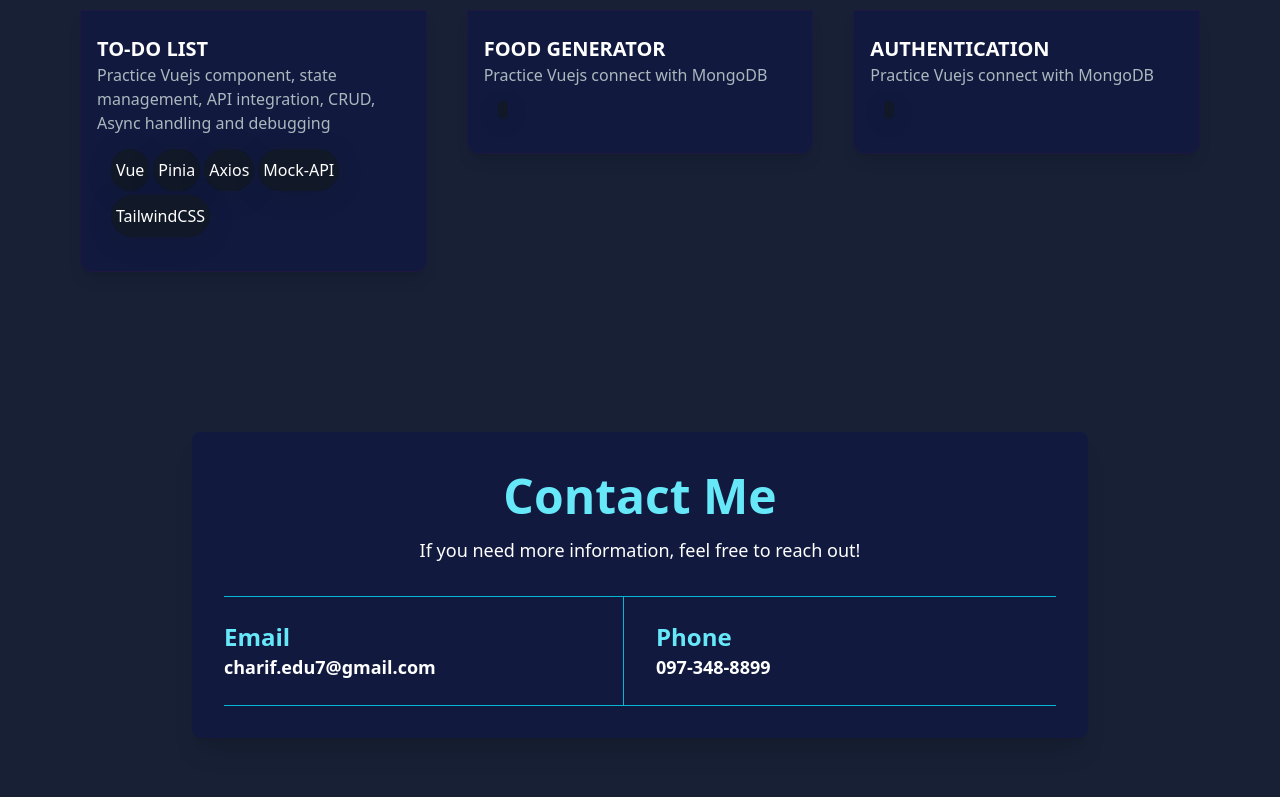
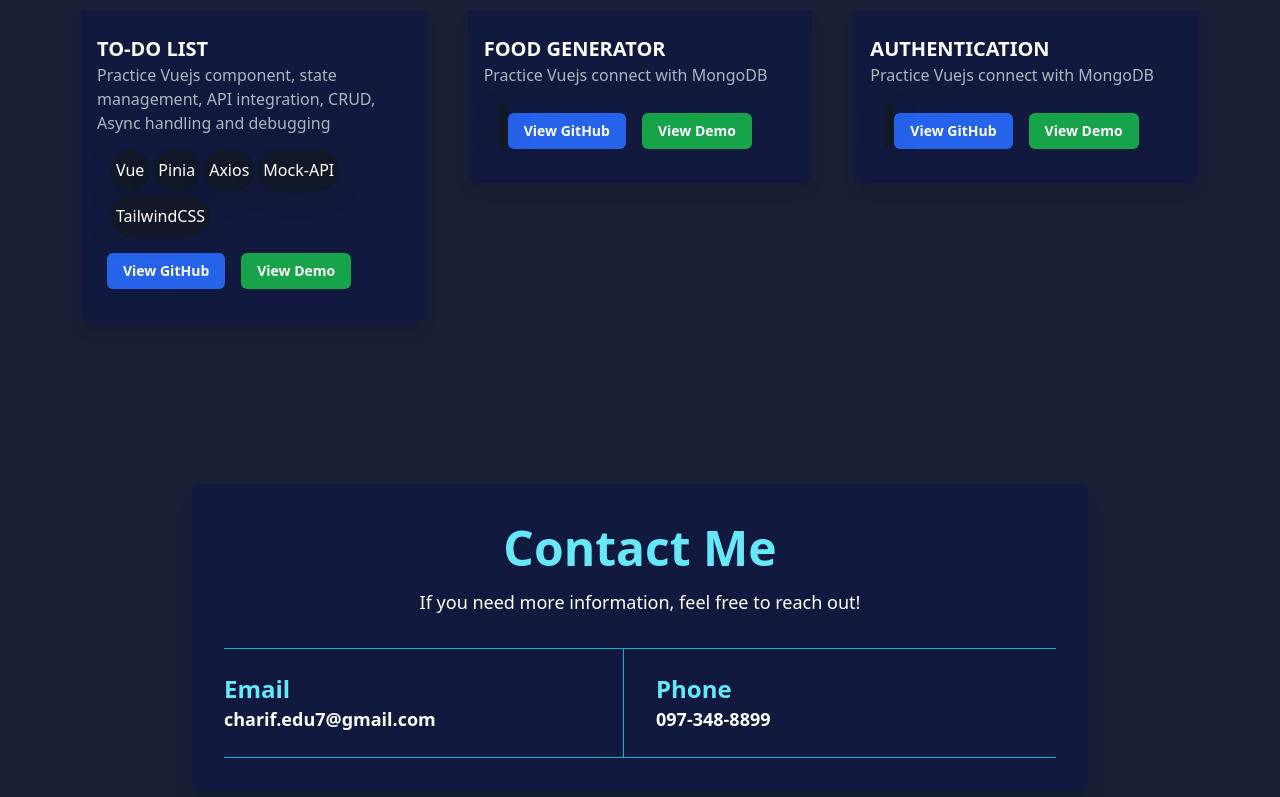
Before and after one commit to Charifx7/MyPortfolio, a Vue app: page / in a window 1280 px wide. Shown: the part 1968-2765 px from the top of the page. Built offline with nearby package versions, Linux system fonts and the light colour scheme.

Commit message:
add demon/github button

```diff
--- a/src/components/LatestProjSection.vue
+++ b/src/components/LatestProjSection.vue
@@ -43,6 +43,17 @@
                                 style="box-shadow: 0 4px 30px rgba(0, 0, 0, 0.1); border: 1px solid #111827;backdrop-filter: blur(9px);-webkit-backdrop-filter: blur(9px);">
                                 <p class="px-1 py-2">{{ technology }}</p>
                             </div>
+                            <!-- Buttons for GitHub and Demo -->
+                            <div class="flex mt-4 space-x-4">
+                                <a :href="project.gitURL" target="_blank"
+                                    class="px-4 py-2 text-sm font-semibold text-white bg-blue-600 rounded-md hover:bg-blue-700">
+                                    View GitHub
+                                </a>
+                                <a :href="project.webURL" target="_blank"
+                                    class="px-4 py-2 text-sm font-semibold text-white bg-green-600 rounded-md hover:bg-green-700">
+                                    View Demo
+                                </a>
+                            </div>
                         </div>
                     </div>
                 </div>
```
